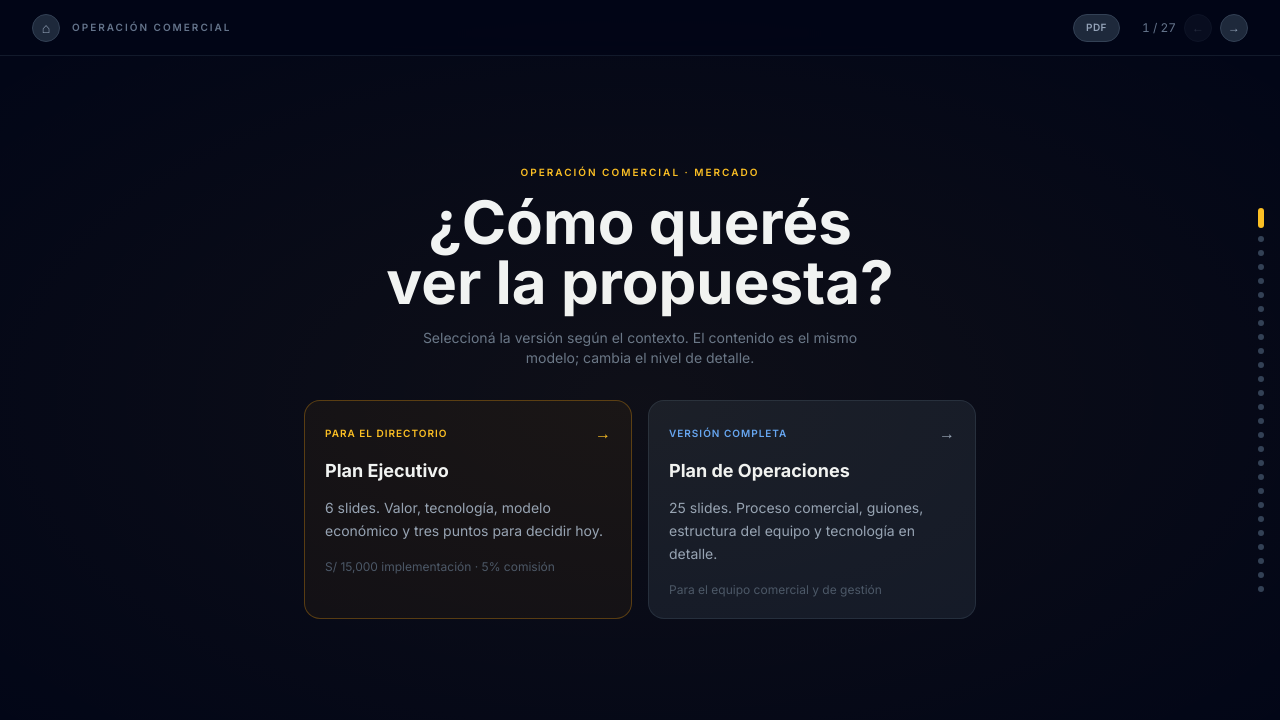
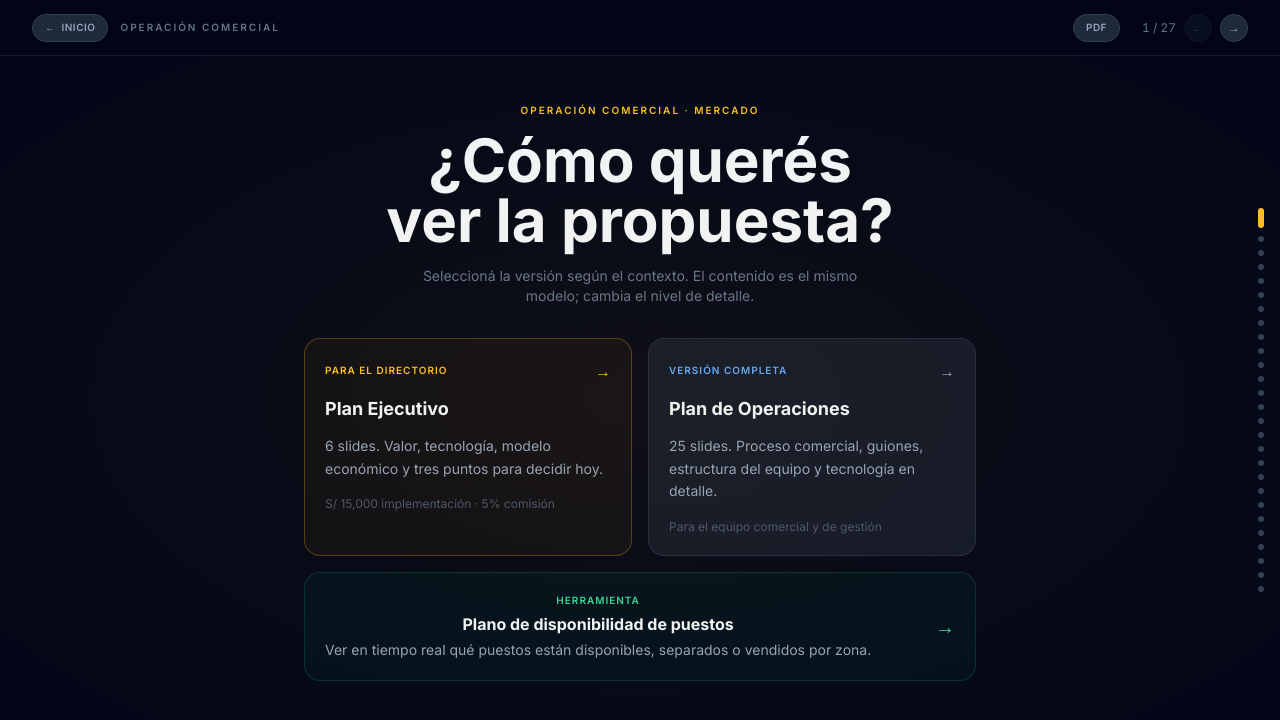
Before and after one commit to Carlosdantetadeo/propuesta-mercado, an Astro site: page / in a window 1280 px wide. Built offline with nearby package versions, Linux system fonts and the light colour scheme; Astro itself is replaced by a stand-in of ours.

Commit message:
Fix home button label and add plano card to selector screen
- Replace ⌂ icon with '← Inicio' text on all presentation pages
- Add plano as a full-width card on the S0 selector screen (was hidden in S1)
- Replace ⌂ with '← Inicio' on the plano page header too

Co-Authored-By: Claude Sonnet 4.6 <noreply@anthropic.com>

```diff
--- a/src/layouts/Layout.astro
+++ b/src/layouts/Layout.astro
@@ -29,8 +29,8 @@ const {
   <header class="fixed top-0 left-0 right-0 z-40 h-14 flex items-center justify-between px-5 md:px-8 bg-slate-950/80 backdrop-blur-md border-b border-slate-800/60 print:hidden">
     <div class="flex items-center gap-3">
       <a href="/" aria-label="Volver al inicio"
-        class="w-7 h-7 rounded-full bg-slate-800 border border-slate-700 inline-flex items-center justify-center text-slate-400 hover:bg-slate-700 hover:text-white transition-colors text-sm">
-        &#8962;
+        class="h-7 px-3 rounded-full bg-slate-800 border border-slate-700 inline-flex items-center gap-1.5 text-slate-400 hover:bg-slate-700 hover:text-white transition-colors text-[10px] font-semibold uppercase tracking-wider">
+        ← <span>Inicio</span>
       </a>
       <span class="text-[10px] font-semibold tracking-[0.2em] uppercase text-slate-500 select-none hidden sm:inline">Operación&nbsp;Comercial</span>
     </div>
--- a/src/pages/index.astro
+++ b/src/pages/index.astro
@@ -28,6 +28,14 @@ import Layout from '../layouts/Layout.astro';
         <h2 class="text-lg font-bold text-slate-100">Plan de Operaciones</h2>
         <p class="text-sm text-slate-400 leading-relaxed">25 slides. Proceso comercial, guiones, estructura del equipo y tecnología en detalle.</p>
         <span class="text-xs text-slate-600 mt-1">Para el equipo comercial y de gestión</span>
+      </a>
+      <a href="/plano" class="group card border-emerald-500/20 bg-emerald-500/5 hover:bg-emerald-500/10 hover:border-emerald-400/40 transition-all duration-200 flex items-center justify-between col-span-1 sm:col-span-2">
+        <div class="flex flex-col gap-1">
+          <span class="text-[10px] font-semibold uppercase tracking-widest text-emerald-400">Herramienta</span>
+          <h2 class="text-base font-bold text-slate-100">Plano de disponibilidad de puestos</h2>
+          <p class="text-sm text-slate-400">Ver en tiempo real qué puestos están disponibles, separados o vendidos por zona.</p>
+        </div>
+        <span class="text-emerald-400 group-hover:translate-x-1 transition-transform ml-6 text-xl flex-shrink-0">→</span>
       </a>
     </div>
   </div>
--- a/src/pages/plano.astro
+++ b/src/pages/plano.astro
@@ -174,7 +174,7 @@
 
 <header class="hdr">
   <div class="hdr-left">
-    <a href="/" class="btn-home" aria-label="Inicio">&#8962;</a>
+    <a href="/" aria-label="Volver al inicio" style="height:28px;padding:0 10px;border-radius:999px;background:#1e293b;border:1px solid #334155;display:inline-flex;align-items:center;gap:6px;color:#94a3b8;text-decoration:none;font-size:10px;font-weight:600;letter-spacing:.08em;text-transform:uppercase;transition:background .15s,color .15s;">← Inicio</a>
     <span class="hdr-title">Plano de Disponibilidad</span>
     <span class="hdr-demo">Demo</span>
   </div>
```
